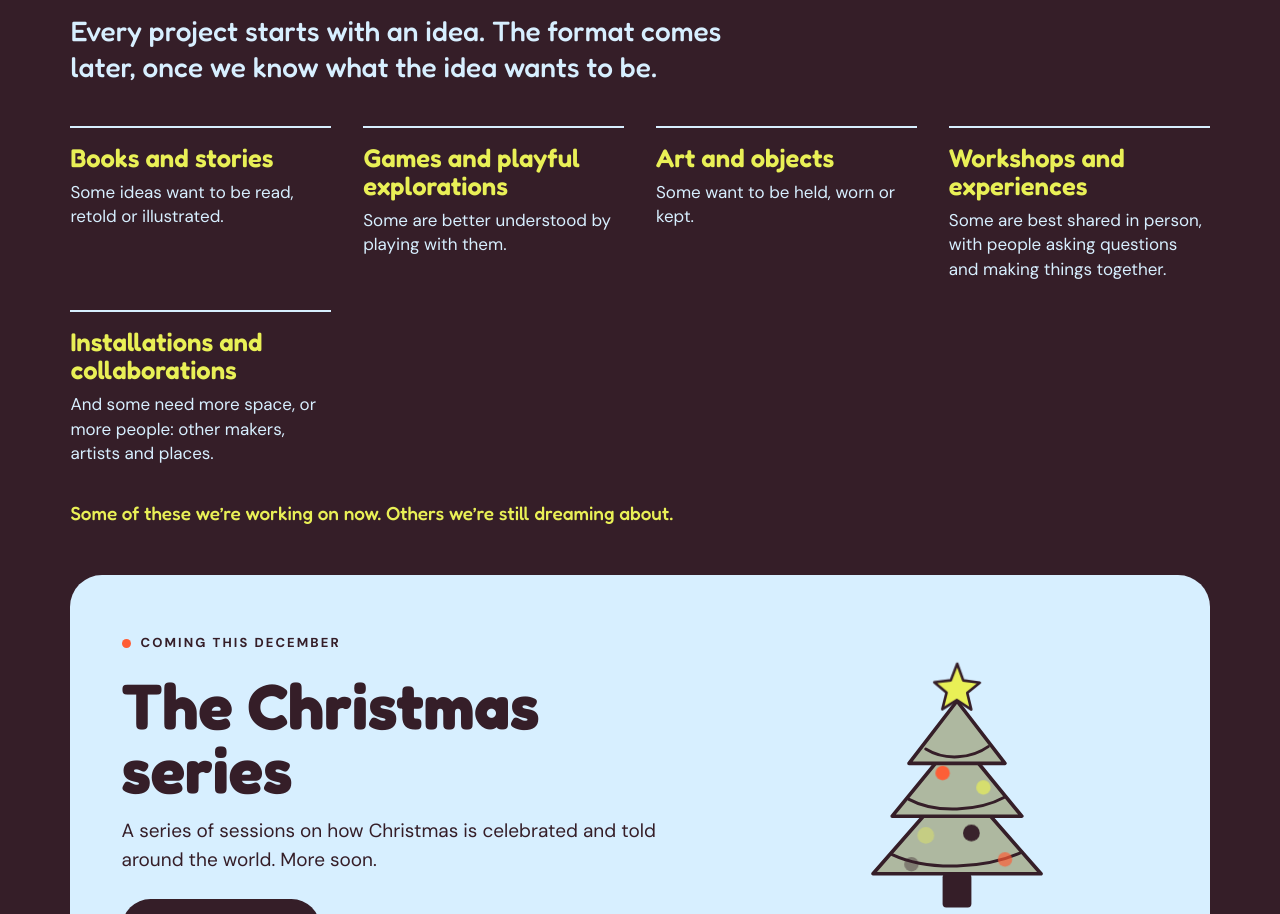
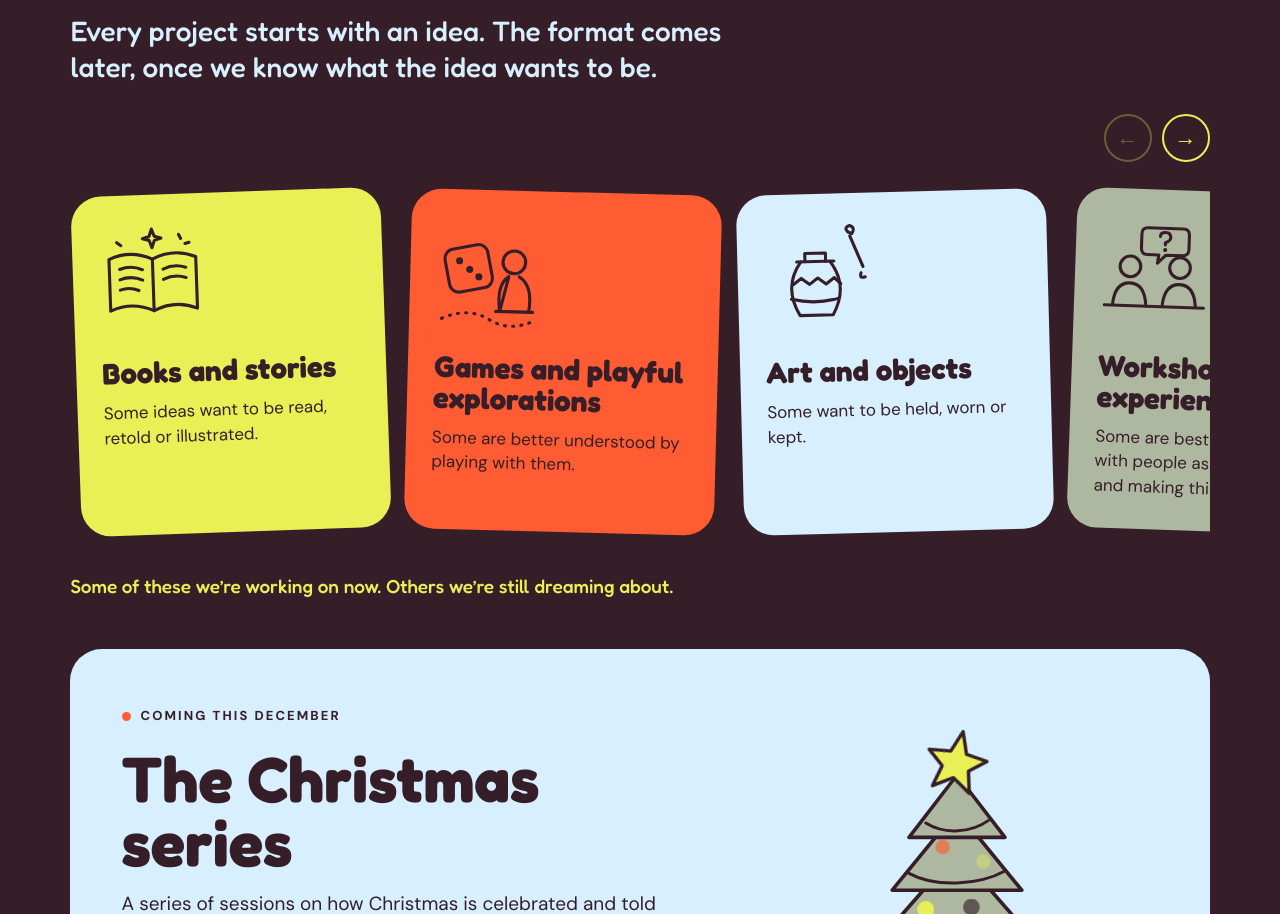
Before and after one commit to nithyaparepallyg/Rooots, a plain HTML site: page index.html in a window 1280 px wide. Shown: the part 1589-2503 px from the top of the page. Drawn offline with Linux system fonts and the light colour scheme.

Commit message:
What we make as a playful carousel with doodle illustrations
Co-Authored-By: Claude Opus 5.5 <noreply@anthropic.com>
Claude-Session: https://claude.ai/code/session_017a7SXz3SfhYp3qDKw8zggf

```diff
--- a/index.html
+++ b/index.html
@@ -122,10 +122,26 @@
   /* Our works */
   .work { background: var(--cassis); color: var(--blue); }
   .work-intro { margin: 16px 0 0; max-width: 720px; font-family: 'Fredoka', sans-serif; font-weight: 500; font-size: clamp(20px, 2.2vw, 28px); line-height: 1.3; }
-  .formats { list-style: none; margin: 40px 0 0; padding: 0; display: grid; grid-template-columns: repeat(auto-fit, minmax(210px, 1fr)); gap: 28px 32px; }
-  .formats li { border-top: 2px solid var(--blue); padding-top: 16px; font-size: 17px; line-height: 1.45; }
-  .formats strong { display: block; margin-bottom: 8px; font-family: 'Fredoka', sans-serif; font-weight: 600; font-size: clamp(21px, 2vw, 26px); line-height: 1.1; color: var(--wasabi); }
-  .formats-note { margin: 32px 0 0; font-family: 'Fredoka', sans-serif; font-weight: 500; font-size: 19px; color: var(--wasabi); }
+  .carousel { position: relative; margin-top: 28px; }
+  .car-nav { display: flex; justify-content: flex-end; gap: 10px; }
+  .car-btn { width: 48px; height: 48px; border-radius: 50%; border: 2px solid var(--wasabi); background: transparent; color: var(--wasabi); font-size: 22px; line-height: 1; cursor: pointer; }
+  .car-btn:hover:not(:disabled) { background: var(--wasabi); color: var(--cassis); }
+  .car-btn:disabled { opacity: 0.3; cursor: default; }
+  .track { list-style: none; margin: 8px 0 0; padding: 22px 6px 28px; display: flex; gap: 22px; overflow-x: auto; scroll-snap-type: x mandatory; scroll-behavior: smooth; scrollbar-width: none; }
+  .track::-webkit-scrollbar { display: none; }
+  .fcard { flex: 0 0 clamp(250px, 27vw, 310px); scroll-snap-align: start; border-radius: 30px; padding: 28px 26px 30px; display: flex; flex-direction: column; gap: 12px; color: var(--cassis); transform: rotate(var(--tilt, 0deg)); transition: transform 0.35s cubic-bezier(0.3, 1.4, 0.5, 1); }
+  .fcard:hover { transform: rotate(0deg) translateY(-8px); }
+  .fcard:nth-child(1) { background: var(--wasabi); --tilt: -2deg; }
+  .fcard:nth-child(2) { background: var(--orange); --tilt: 1.5deg; }
+  .fcard:nth-child(3) { background: var(--blue); --tilt: -1.5deg; }
+  .fcard:nth-child(4) { background: var(--sauge); --tilt: 2deg; }
+  .fcard:nth-child(5) { background: var(--wasabi); --tilt: -1deg; }
+  .fcard svg { width: 124px; height: 124px; margin: -6px 0 4px -8px; }
+  .fcard:hover svg { animation: wiggle 0.6s ease-in-out; }
+  @keyframes wiggle { 0%, 100% { transform: rotate(0); } 30% { transform: rotate(-6deg); } 65% { transform: rotate(5deg); } }
+  .fcard h3 { margin: 0; font-family: 'Fredoka', sans-serif; font-weight: 700; font-size: clamp(24px, 2.3vw, 30px); line-height: 1.05; }
+  .fcard p { margin: 0; font-size: 17px; line-height: 1.45; }
+  .formats-note { margin: 12px 0 0; font-family: 'Fredoka', sans-serif; font-weight: 500; font-size: 19px; color: var(--wasabi); }
   .work-card { margin-top: 48px; background: var(--blue); color: var(--cassis); border-radius: 32px; padding: clamp(28px, 4vw, 56px); display: grid; grid-template-columns: minmax(0, 3fr) minmax(0, 2fr); gap: 32px; align-items: center; }
   .work-card .tag { display: inline-flex; align-items: center; gap: 10px; color: var(--cassis); font-size: 13px; font-weight: 700; letter-spacing: 0.16em; text-transform: uppercase; }
   .work-card .tag::before { content: ""; width: 9px; height: 9px; border-radius: 50%; background: var(--orange); }
@@ -189,6 +205,9 @@
     .tree .garland { animation: none; stroke-dashoffset: 0; }
     .tree .bauble, .tree .star { animation: none; }
     .o-merge.anim i { animation: none; }
+    .fcard, .fcard:hover { transform: none; transition: none; }
+    .fcard:hover svg { animation: none; }
+    .track { scroll-behavior: auto; }
   }
 </style>
 </head>
@@ -260,13 +279,19 @@
     <div class="wrap">
       <h2 class="label">What we make</h2>
       <p class="work-intro">Every project starts with an idea. The format comes later, once we know what the idea wants to be.</p>
-      <ul class="formats">
-        <li><strong>Books and stories</strong>Some ideas want to be read, retold or illustrated.</li>
-        <li><strong>Games and playful explorations</strong>Some are better understood by playing with them.</li>
-        <li><strong>Art and objects</strong>Some want to be held, worn or kept.</li>
-        <li><strong>Workshops and experiences</strong>Some are best shared in person, with people asking questions and making things together.</li>
-        <li><strong>Installations and collaborations</strong>And some need more space, or more people: other makers, artists and places.</li>
-      </ul>
+      <div class="carousel">
+        <div class="car-nav">
+          <button class="car-btn prev" type="button" aria-label="Previous">&larr;</button>
+          <button class="car-btn next" type="button" aria-label="Next">&rarr;</button>
+        </div>
+        <ul class="track" tabindex="0" aria-label="Things we make">
+          <li class="fcard"><svg viewBox="0 0 120 120" aria-hidden="true"><g fill="none" stroke="currentColor" stroke-width="3" stroke-linecap="round" stroke-linejoin="round"><path d="M18 40 Q39 31 60 41 Q81 31 102 40 V90 Q81 81 60 91 Q39 81 18 90 Z"/><path d="M60 41 V91"/><path d="M28 50 Q39 46 50 51 M28 60 Q39 56 50 61 M28 70 Q37 67 46 71 M70 51 Q81 46 92 50 M70 61 Q81 56 92 60"/><path d="M60 12 L62.5 19 L69 21 L62.5 23 L60 30 L57.5 23 L51 21 L57.5 19 Z"/><path d="M86 18 L88 22 M96 26 L92 27 M26 24 L30 27"/></g></svg><h3>Books and stories</h3><p>Some ideas want to be read, retold or illustrated.</p></li>
+          <li class="fcard"><svg viewBox="0 0 120 120" aria-hidden="true"><g fill="none" stroke="currentColor" stroke-width="3" stroke-linecap="round" stroke-linejoin="round"><rect x="18" y="34" width="42" height="42" rx="9" transform="rotate(-12 39 55)"/><path d="M98 96 Q102 70 88 62 M78 62 Q66 70 70 96 Z" /><circle cx="83" cy="48" r="11"/><path d="M66 96 H102"/><path d="M14 104 Q40 92 60 104 T104 104" stroke-dasharray="1 7"/></g><g fill="currentColor"><circle cx="30" cy="48" r="3.4"/><circle cx="40" cy="56" r="3.4"/><circle cx="49" cy="63" r="3.4"/></g></svg><h3>Games and playful explorations</h3><p>Some are better understood by playing with them.</p></li>
+          <li class="fcard"><svg viewBox="0 0 120 120" aria-hidden="true"><g fill="none" stroke="currentColor" stroke-width="3" stroke-linecap="round" stroke-linejoin="round"><path d="M44 44 Q26 68 42 96 H74 Q90 68 72 44"/><path d="M40 44 H76"/><path d="M48 36 H68 V44 M48 36 V44"/><path d="M36 66 L44 60 L52 66 L60 60 L68 66 L76 60 L82 66"/><path d="M34 80 Q58 86 80 80"/><path d="M92 20 L104 50"/><path d="M90 16 Q86 12 92 10 Q98 12 94 18 Z"/><path d="M102 56 Q100 62 106 60"/></g></svg><h3>Art and objects</h3><p>Some want to be held, worn or kept.</p></li>
+          <li class="fcard"><svg viewBox="0 0 120 120" aria-hidden="true"><g fill="none" stroke="currentColor" stroke-width="3" stroke-linecap="round" stroke-linejoin="round"><circle cx="36" cy="54" r="10"/><circle cx="84" cy="54" r="10"/><path d="M20 90 Q22 70 36 70 Q50 70 52 90"/><path d="M68 90 Q70 70 84 70 Q98 70 100 90"/><path d="M12 92 H108"/><path d="M52 16 H86 Q92 16 92 22 V36 Q92 42 86 42 H70 L62 50 L63 42 H52 Q46 42 46 36 V22 Q46 16 52 16 Z"/><path d="M64 24 Q64 20 69 20 Q74 20 74 25 Q74 28 69 30 V32"/></g><g fill="currentColor"><circle cx="69" cy="37" r="2"/></g></svg><h3>Workshops and experiences</h3><p>Some are best shared in person, with people asking questions and making things together.</p></li>
+          <li class="fcard"><svg viewBox="0 0 120 120" aria-hidden="true"><g fill="none" stroke="currentColor" stroke-width="3" stroke-linecap="round" stroke-linejoin="round"><path d="M14 18 H106"/><path d="M30 18 V44 M60 18 V34 M90 18 V52"/><circle cx="30" cy="54" r="10"/><path d="M60 34 L74 60 H46 Z"/><path d="M84 52 H96 V66 H84 Z" transform="rotate(14 90 59)"/><path d="M30 64 V80 M60 60 V76 M90 66 V84"/><path d="M22 88 Q30 80 38 88 Q46 96 30 98"/><path d="M52 82 Q60 74 68 82"/><path d="M84 92 L90 86 L96 92 L90 98 Z"/></g></svg><h3>Installations and collaborations</h3><p>And some need more space, or more people: other makers, artists and places.</p></li>
+        </ul>
+      </div>
       <p class="formats-note">Some of these we&rsquo;re working on now. Others we&rsquo;re still dreaming about.</p>
       <article class="work-card">
         <div>
@@ -384,5 +409,22 @@
   </div>
 </footer>
 
+<script>
+  (function () {
+    var track = document.querySelector('.track');
+    if (!track) return;
+    var prev = document.querySelector('.car-btn.prev'), next = document.querySelector('.car-btn.next');
+    function step() { var c = track.querySelector('.fcard'); return c ? c.getBoundingClientRect().width + 22 : 300; }
+    function update() {
+      prev.disabled = track.scrollLeft < 4;
+      next.disabled = track.scrollLeft + track.clientWidth > track.scrollWidth - 4;
+    }
+    prev.addEventListener('click', function () { track.scrollBy({ left: -step(), behavior: 'smooth' }); });
+    next.addEventListener('click', function () { track.scrollBy({ left: step(), behavior: 'smooth' }); });
+    track.addEventListener('scroll', update, { passive: true });
+    window.addEventListener('resize', update);
+    update();
+  })();
+</script>
 </body>
 </html>
```
